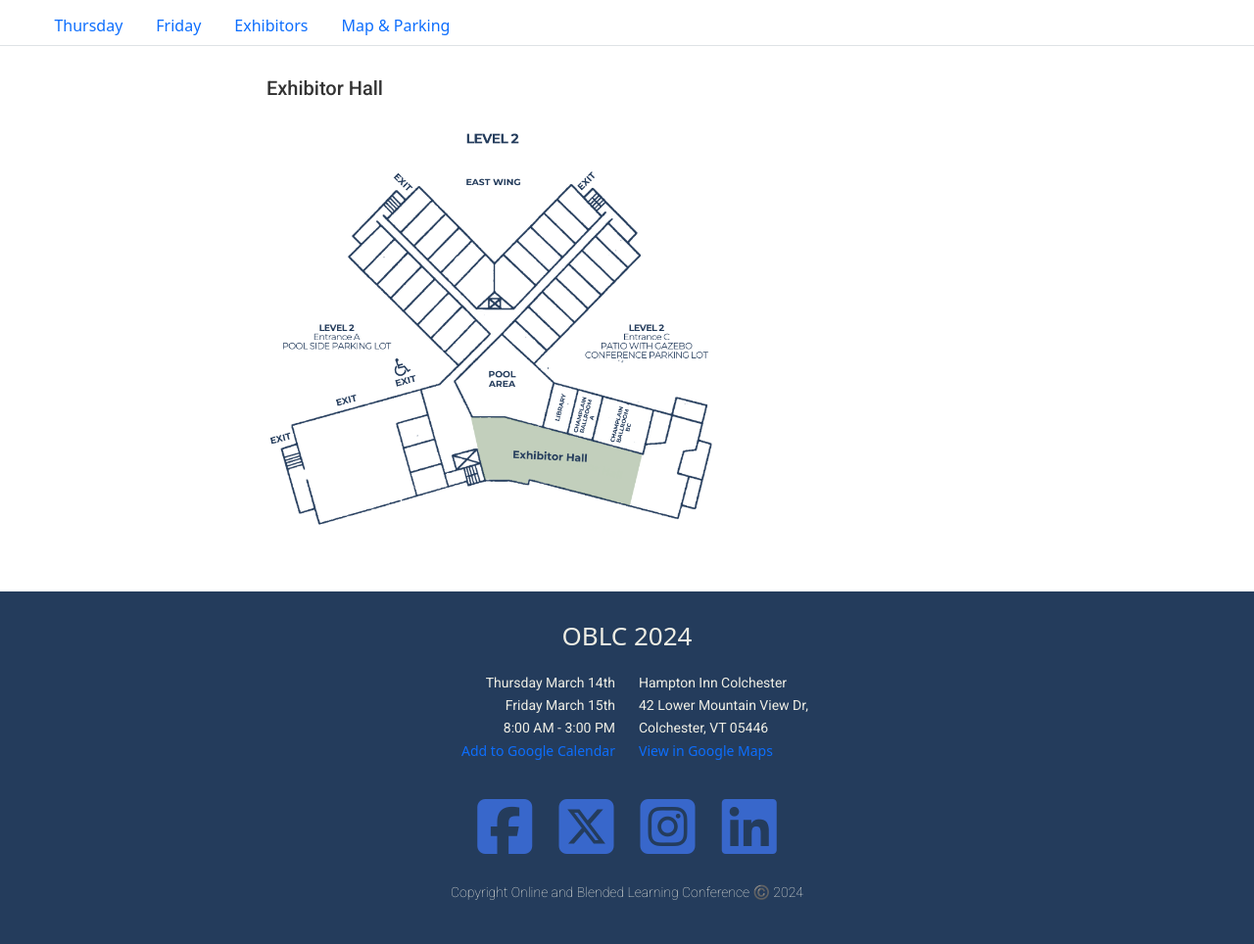
After one commit to kchristensenvtvlc/oblc_sched, a Flask app: template api/templates/exhibitor_page.html in a window 1280 px wide. The commit adds this page. Shown: the part 288-1252 px from the top of the page at 98% size. Run offline with Flask 3, Linux system fonts and the light colour scheme; the template is opened without the code that fills it, so the values that code supplies are empty; some libraries are stand-ins or nearby versions.

Commit message:
exhibitor section

```diff
--- a/api/main.py
+++ b/api/main.py
@@ -94,22 +94,17 @@ def presenter(name):
 def map():
     return render_template('map.html')
 
-@app.route('/sessions')
-def sessions():
-    df = pd.read_csv("api/static/summaries.csv").to_dict('records')
-    return render_template('sessions.html', sessions=df)
+@app.route('/exhibitors')
+def exhibitors():
+    df = pd.read_csv("api/static/oblc_data - exhibitors.csv").to_dict('records')
+    return render_template('exhibitors.html', exhibitors=df)
 
-@app.route('/sponsors')
-def sponsors():
-    df = pd.read_csv("api/static/exhibitors.csv").to_dict('records')
-    return render_template('sponsors.html', sponsors=df)
-
-@app.route('/sponsor_page/<name>')
-def sponsor(name):
+@app.route('/exhibitor_page/<name>')
+def exhibitor_page(name):
     decoded_name = unquote(name)
-    df = pd.read_csv("api/static/exhibitors.csv")
+    df = pd.read_csv("api/static/oblc_data - exhibitors.csv")
     row = df.loc[df['name'] == decoded_name].to_dict('records')[0]
-    return render_template('sponsor_page.html', sponsor=row)
+    return render_template('exhibitor_page.html', exhibitor=row)
 
 
 if __name__ == '__main__':
--- a/api/static/exhibitors.csv
+++ /dev/null
@@ -1,5 +0,0 @@
-name,description,logo,companysite,location,img_path
-Company Name 1,"Lorem ipsum dolor sit amet, consectetur adipiscing elit, sed do eiusmod tempor incididunt ut labore et dolore magna aliqua. Ut enim ad minim veniam, quis nostrud exercitation ullamco laboris nisi ut aliquip ex ea commodo consequat. Duis aute irure dolor in reprehenderit in voluptate velit esse cillum dolore eu fugiat nulla pariatur. Excepteur sint occaecat cupidatat non proident, sunt in culpa qui officia deserunt mollit anim id est laborum.",https://oblc.org/wp-content/uploads/2023/11/LOGO.png,https://vtvlc.org,"Booth # 1, Hallway",images/booth1.png
-Company Name 2,"Lorem ipsum dolor sit amet, consectetur adipiscing elit, sed do eiusmod tempor incididunt ut labore et dolore magna aliqua. Ut enim ad minim veniam, quis nostrud exercitation ullamco laboris nisi ut aliquip ex ea commodo consequat. Duis aute irure dolor in reprehenderit in voluptate velit esse cillum dolore eu fugiat nulla pariatur. Excepteur sint occaecat cupidatat non proident, sunt in culpa qui officia deserunt mollit anim id est laborum.",https://oblc.org/wp-content/uploads/2023/11/LOGO.png,https://vtvlc.org,"Booth # 2, Hallway",images/booth2.png
-Company Name 3,"Lorem ipsum dolor sit amet, consectetur adipiscing elit, sed do eiusmod tempor incididunt ut labore et dolore magna aliqua. Ut enim ad minim veniam, quis nostrud exercitation ullamco laboris nisi ut aliquip ex ea commodo consequat. Duis aute irure dolor in reprehenderit in voluptate velit esse cillum dolore eu fugiat nulla pariatur. Excepteur sint occaecat cupidatat non proident, sunt in culpa qui officia deserunt mollit anim id est laborum.",https://oblc.org/wp-content/uploads/2023/11/LOGO.png,https://vtvlc.org,"Booth # 3, Hallway",images/booth3.png
-Company Name 4,"Lorem ipsum dolor sit amet, consectetur adipiscing elit, sed do eiusmod tempor incididunt ut labore et dolore magna aliqua. Ut enim ad minim veniam, quis nostrud exercitation ullamco laboris nisi ut aliquip ex ea commodo consequat. Duis aute irure dolor in reprehenderit in voluptate velit esse cillum dolore eu fugiat nulla pariatur. Excepteur sint occaecat cupidatat non proident, sunt in culpa qui officia deserunt mollit anim id est laborum.",https://oblc.org/wp-content/uploads/2023/11/LOGO.png,https://vtvlc.org,"Booth # 4, Hallway",images/booth4.png
--- a/api/static/styles.css
+++ b/api/static/styles.css
@@ -42,6 +42,7 @@ a, #sessions_rows > div.col-lg-6 > a, #sessions_rows > div.col-lg-6 > a > div {
 
 .container, #sessions_rows {
     margin-top: 2%;
+    padding-bottom: 2%;
 }
 
 .hidden {
--- /dev/null
+++ b/api/templates/exhibitor_page.html
@@ -0,0 +1,23 @@
+{% include "header.html" %}
+{% block content %}
+
+
+<div class="container">
+    <div class="row">
+
+            <div class="col-lg-2">
+                <img src='{{ exhibitor["logo"]}}'>
+            </div>
+
+            <div class="col-lg-10">
+                <h1><a href="#">{{ exhibitor["name"] }}</a></h1>
+                <h5>Exhibitor Hall</h5>
+                <p>{{ exhibitor["description"] }}</p>
+                <img class="map_image" src='{{ url_for("static", filename="images/exhibitor_hall.png") }}'>
+            </div>
+    </div>
+
+</div>
+
+{% endblock %}
+{% include "footer.html" %}
--- a/api/templates/header.html
+++ b/api/templates/header.html
@@ -55,6 +55,9 @@
     <a class="nav-link {% if request.endpoint == 'filter_by_day' and request.args.get('timeframe') == 'friday' %}active{% endif %}" href="{{ url_for('filter_by_day', timeframe='friday') }}">Friday</a>
   </li>
     <li class="nav-item">
+    <a class="nav-link {% if request.endpoint == 'exhibitors' %}active{% endif %}" href="{{ url_for('exhibitors') }}">Exhibitors</a>
+  </li>
+    <li class="nav-item">
     <a class="nav-link {% if request.endpoint == 'map' %}active{% endif %}" href="{{ url_for('map') }}">Map & Parking</a>
   </li>
 
--- a/api/templates/map.html
+++ b/api/templates/map.html
@@ -18,6 +18,7 @@
     <div>
 </div>
 
-
+</div>
+</div>
 {% endblock %}
 {% include "footer.html" %}
```
Also changed, not shown: api/static/oblc_data - exhibitors.csv (added, +7 -0 lines), api/templates/exhibitors.html (added, +26 -0 lines), api/templates/sponsor_page.html (deleted, +0 -23 lines), api/templates/sponsors.html (deleted, +0 -26 lines), api/static/images/exhibitor_hall.png.
